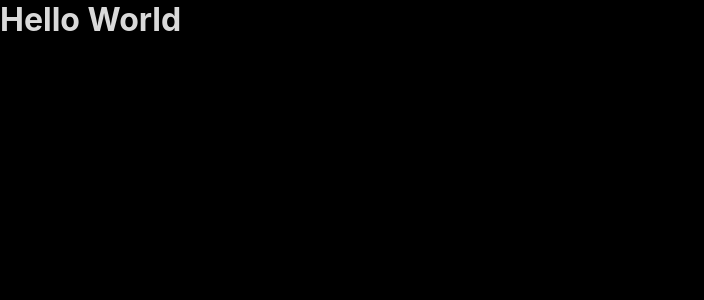
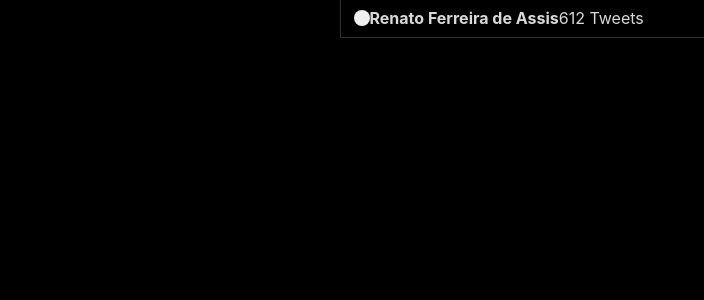
Before and after one commit to RenatoFa/ui-clone-twitter, a React (Create React App) app: page / in a window 1280 px wide. Shown: the top 300 px of the page, without its empty margins (0-704 px from the left). Built offline with nearby package versions, Linux system fonts and the light colour scheme.

Commit message:
Styles Global

```diff
--- a/src/App.tsx
+++ b/src/App.tsx
@@ -1,13 +1,14 @@
 import React from 'react';
 
 import GlobalStyles from './styles/GlobalStyles'
+import Layout from './components/Layout';
 
 
 function App() {
   return (
     <>
 
-    <h1>Hello World</h1>
+    <Layout/>
 
     <GlobalStyles/>
 
--- /dev/null
+++ b/src/components/Main/index.tsx
@@ -0,0 +1,27 @@
+import React from 'react';
+import {Container,Header,BackIcon,ProfileInfo} from './styles'
+
+
+const Main: React.FC = () => {
+  return(
+      <Container>
+          <Header>
+              <button>
+                  <BackIcon />
+
+              </button>
+              <ProfileInfo>
+                  <strong>Renato Ferreira de Assis</strong>
+                  <span>612 Tweets</span>
+
+              </ProfileInfo>
+
+
+
+          </Header>
+
+
+      </Container>
+  )}
+
+export default Main;
--- /dev/null
+++ b/src/components/Main/styles.ts
@@ -0,0 +1,47 @@
+import styled from 'styled-components';
+
+export const Container = styled.div`
+ display:flex;
+ flex-direction:column;
+ width: min(601px,100%);
+ @media(min-width:500px){
+     border-left: 1px solid var(--outline);
+     border-left: 1px solid var(--outline);
+
+ }
+
+
+
+
+
+`;
+
+export const Header = styled.div`
+ position: sticky;
+ top:0;
+ background:var (--primary);
+ display: flex;
+ align-items:center;
+ text-align:left;
+
+ padding: 8px 0 9px 13px;
+ border-bottom: 1px solid var(--outline);
+
+> button{
+    padding:8px;
+    border-radius:50%;
+
+    outline:0;
+    cursor: pointer;
+
+    &:hover{
+        background: var(--twitter-dark-hover);
+    }
+}
+`;
+
+export const BackIcon = styled.div`
+`;
+
+export const ProfileInfo = styled.div`
+`;
```
Also changed, not shown: src/styles/icons.ts (added, +14 -0 lines).
